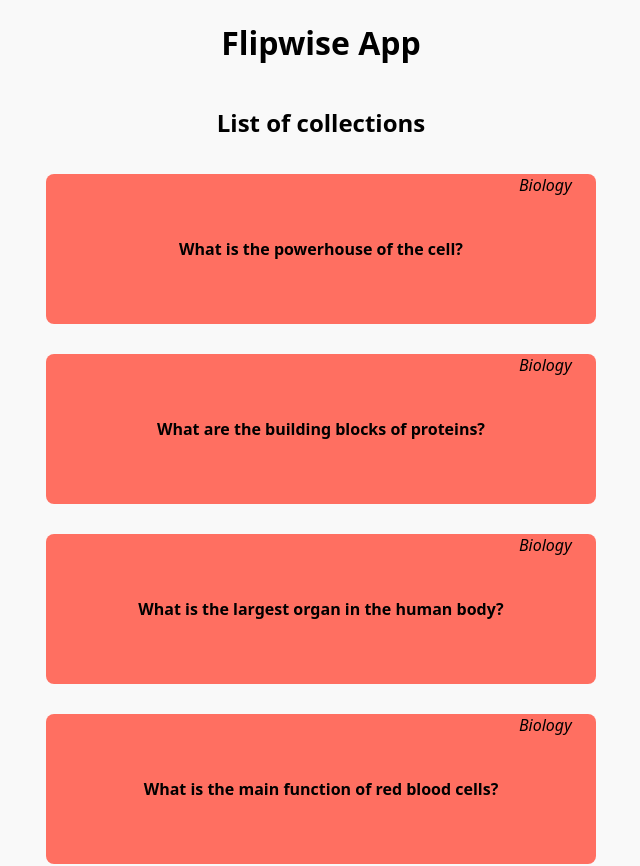
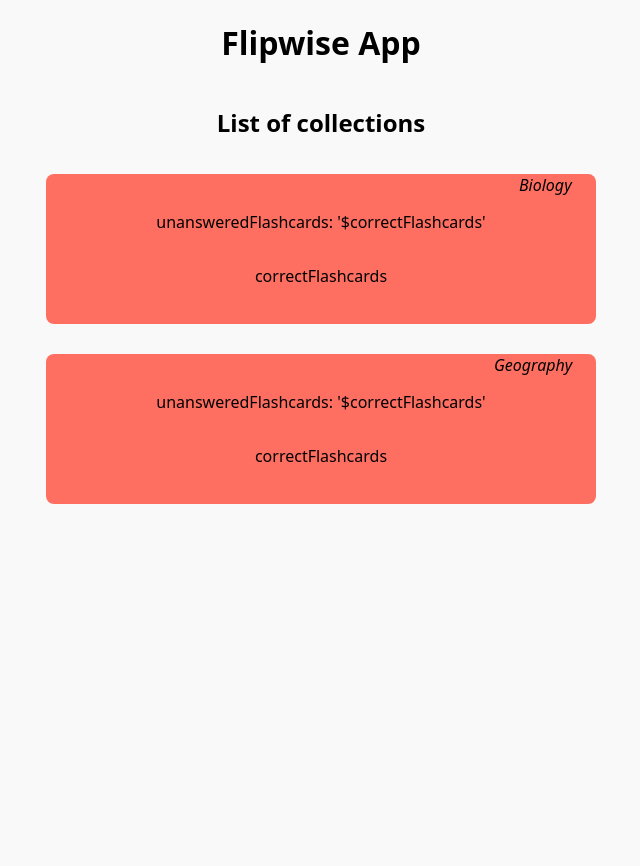
Before and after one commit to TastyCrysis/FlipWise-2.0, a Next.js app: page / in a window 1280 px wide. Shown: the top 866 px of the page, without its empty margins (319-959 px from the left). After the commit the page ends 800 px from the top, so only its background shows below. Built offline with nearby package versions, Linux system fonts and the light colour scheme.

Commit message:
drill all nessary props into collectioncard

```diff
--- a/components/CollectionList.js
+++ b/components/CollectionList.js
@@ -11,29 +11,17 @@
 `;
 
 export default function CollectionList({ flashcards, collections }) {
-  const unansweredFlashcards = flashcards.filter(
-    (flashcard) => flashcard.isCorrect === false
-  );
-  const correctFlashcards = flashcards.filter(
-    (flashcard) => flashcard.isCorrect
-  );
-
   return (
     <CardList>
       {collections.length === 0 ? (
         <p>All cards have been deleted.</p>
-      ) : unansweredFlashcards.length === 0 ? (
-        <p>There are no flashcards in this collection.</p>
       ) : (
-        unansweredFlashcards.map((flashcard) => {
-          const collection = collections.find(
-            (collection) => collection.id === flashcard.collectionId
-          );
+        collections.map((collection) => {
           return (
             <Collectioncard
-              key={flashcard.id}
-              flashcard={flashcard}
+              key={collection.id}
               collection={collection}
+              flashcards={flashcards}
             />
           );
         })
--- a/components/Collectioncard.js
+++ b/components/Collectioncard.js
@@ -81,14 +81,19 @@
   backface-visibility: hidden;
 `;
 
-export default function Flashcard({ flashcard, collection }) {
+export default function Flashcard({ flashcards, collection }) {
+  const unansweredFlashcards = flashcards.filter(
+    (flashcard) => flashcard.isCorrect === false
+  );
+  const correctFlashcards = flashcards.filter(
+    (flashcard) => flashcard.isCorrect
+  );
   return (
-    <StyledFlashcard key={flashcard.id}>
+    <StyledFlashcard key={collection.id}>
       <CollectionTitle>{collection.title}</CollectionTitle>
       <FlashcardFront>
-        <FlashcardContent>
-          <FlashcardQuestion>{flashcard.question}</FlashcardQuestion>
-        </FlashcardContent>
+        <p>unansweredFlashcards: '$correctFlashcards'</p>
+        <p>correctFlashcards</p>
       </FlashcardFront>
     </StyledFlashcard>
   );
```
